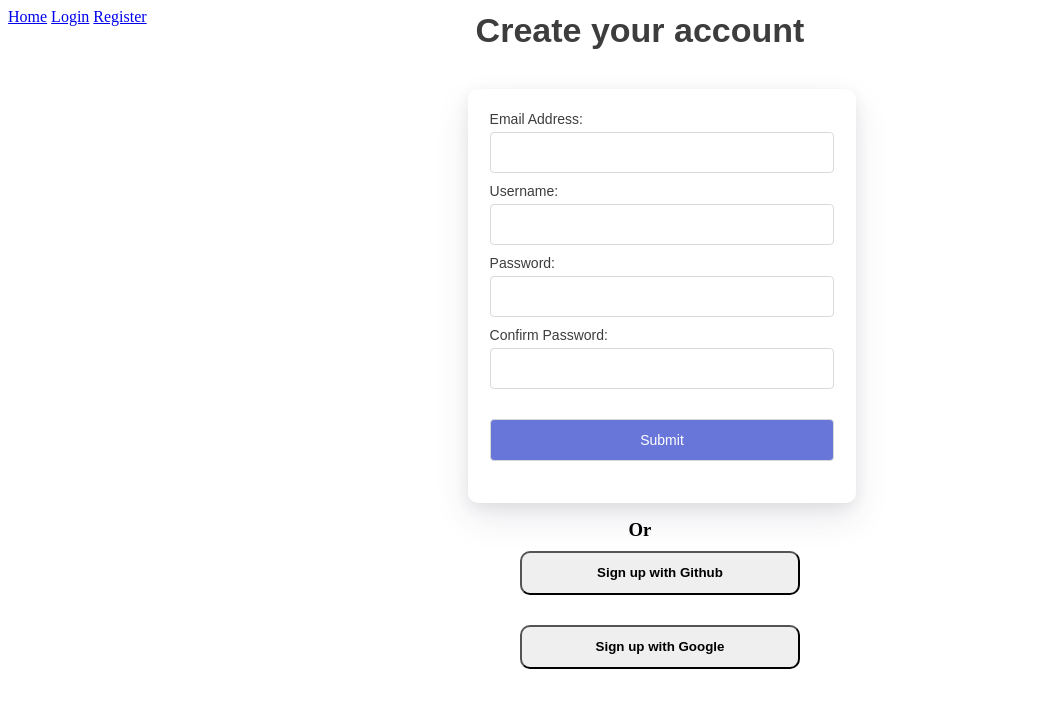
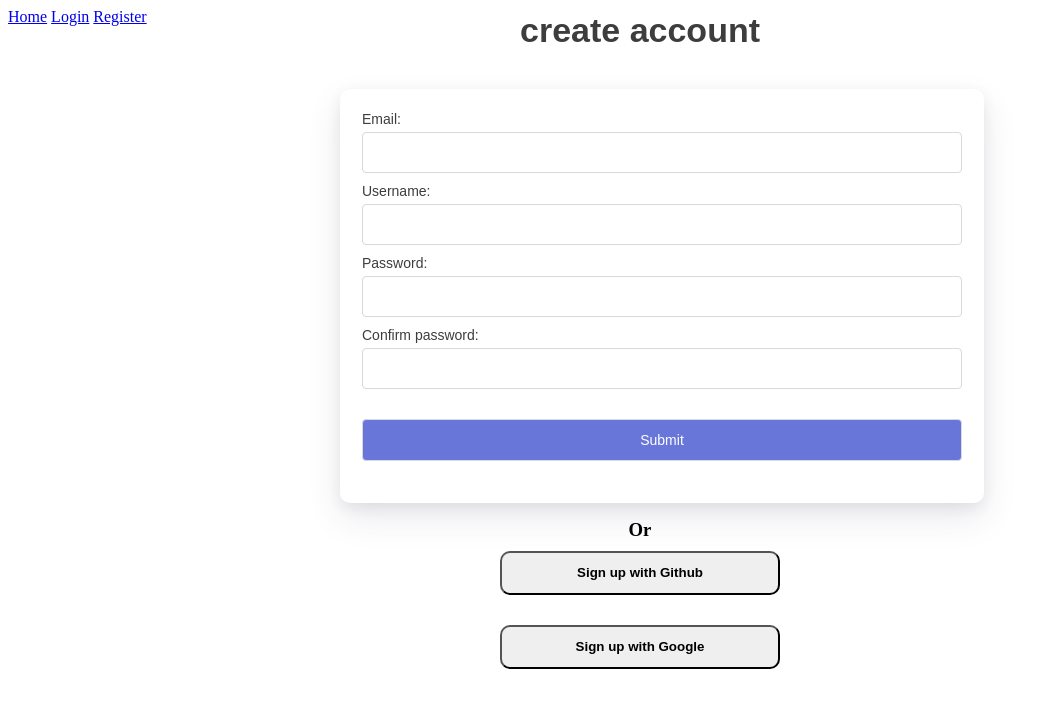
Before and after one commit to itz-Amethyst/advanced_auth, a Svelte app in the folder Frontend/: page /register in a window 1280 px wide. Shown: the top 708 px of the page, without its empty margins (0-1044 px from the left). Built offline with nearby package versions, Linux system fonts and the light colour scheme; the HTML template or start-up script is replaced by a standard one.

Commit message:
feat: optimized register

```diff
--- a/Frontend/src/pages/Register.svelte
+++ b/Frontend/src/pages/Register.svelte
@@ -1,42 +1,72 @@
 <script>
-  let email = "";
-  let password = "";
+  import { capitalize } from "../utils/helper";
+  import {showToast} from "../utils/toasthelper"
 
-  const handleRegister = () => {
-    // Implement your registration logic here
+  let formdata = {
+    email: "",
+    username: "",
+    password: "",
+    confirm_password: "",
+  };
+
+  // const { email, username, password, confirm_password } = formdata;
+
+  $:error = "";
+
+  const handleOnChange = (e) => {
+    formdata = { ...formdata, [e.target.name]: e.target.value };
+  };
+
+  const handleSubmit = async (e) => {
+    e.preventDefault();
+    if (Object.values(formdata).some((value) => !value.trim())) {
+      showToast("Error", "Please fill in all the fields", "error");
+      return;
+    }
+
+    console.log(formdata);
+    error = "";
   };
 </script>
 
+<div>
   <div class="form-container">
-  <div class="wrapper">
-    <h2>Create your account</h2>
-    <form action="post">
+    <div style="width: 100%;" class="wrapper">
+      <h2>create account</h2>
+      <form on:submit={handleSubmit}>
+        {#each Object.entries(formdata) as [key, value] (key)}
           <div class="form-group">
-        <label for="">Email Address:</label>
-        <input type="text" class="email-form" name="email" />
+            <label for={key}>{capitalize(key.replace("_", " "))}: </label>
+            {#if key === "email"}
+              <input
+                type="email"
+                class="email-form"
+                name={key}
+                bind:value={formdata[key]}
+                on:input={handleOnChange}
+              />
+            {:else if key === "password" || key === "confirm_password"}
+              <input
+                type="password"
+                class="password-form"
+                name={key}
+                bind:value={formdata[key]}
+                on:input={handleOnChange}
+              />
+            {:else}
+              <input
+                type="text"
+                class="text-form"
+                name={key}
+                bind:value={formdata[key]}
+                on:input={handleOnChange}
+              />
+            {/if}
           </div>
-
-      <div class="form-group">
-        <label for="">Username:</label>
-        <input type="text" class="email-form" name="username" />
-      </div>
-
-      <div class="form-group">
-        <label for="">Password:</label>
-        <input type="text" class="email-form" name="password" />
-      </div>
-
-      <div class="form-group">
-        <label for="">Confirm Password:</label>
-        <input type="text" class="email-form" name="confirm_password" />
-      </div>
-
+        {/each}
         <input type="submit" value="Submit" class="submitButton" />
       </form>
       <h3 class="text-option">Or</h3>
-
-    <div class="social-container">
-
       <div class="githubContainer">
         <button>Sign up with Github</button>
       </div>
@@ -44,6 +74,5 @@
         <button>Sign up with Google</button>
       </div>
     </div>
-
   </div>
 </div>
--- /dev/null
+++ b/Frontend/src/utils/helper.js
@@ -0,0 +1,3 @@
+export function capitalize(str) {
+    return str.charAt(0).toUpperCase() + str.slice(1);
+}
```
Lines whose indentation alone changed are shown as unchanged.
